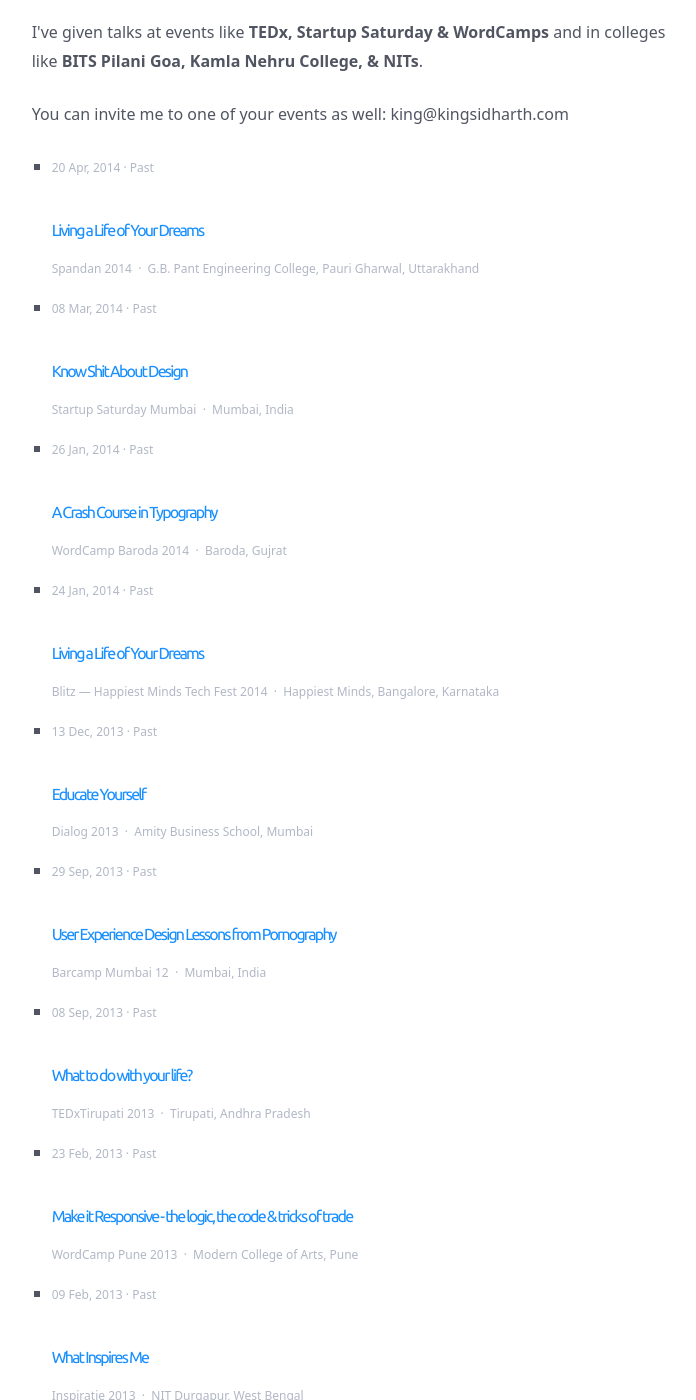
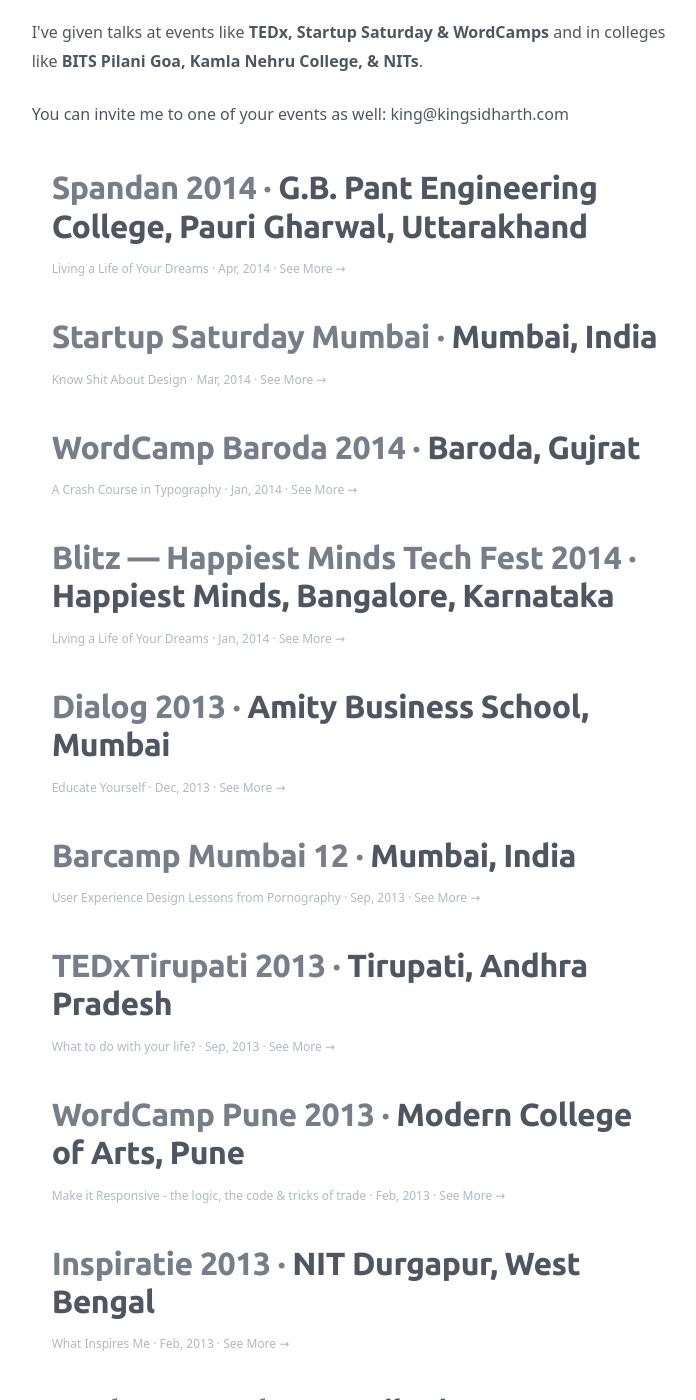
Before and after one commit to 64Notes/64notes.com, a Jekyll site: the page built from speaking/index.html, in a window 1280 px wide and 1400 px high, scrolled down 279 px. Shown: the whole window, without its empty margins (290-986 px from the left). Built offline with Jekyll 4.4.1, drawn with Linux system fonts in a browser that asks for light colours; some of the changed text lies outside the part shown.

Commit message:
Fix talk titles

```diff
--- a/index.html
+++ b/index.html
@@ -21,10 +21,6 @@
       {% for post in posts limit:7 %}
         <li class="post">
         <a href="{{ post.url }}">
-          <!--<div class="post__meta">
-            <date class="">{{ post.date | date: "%d %b, %Y" }}</date>
-            {% if post.data.category == 'design' %} &middot; Design{%endif%}
-          </div>-->
           <div class="post__title--link">{{ post.title }}</div>
         </a>
         </li>
--- a/speaking/index.html
+++ b/speaking/index.html
@@ -7,29 +7,23 @@
 <p>I've given talks at events like <strong>TEDx, Startup Saturday &amp; WordCamps</strong> and in colleges like <strong>BITS Pilani Goa, Kamla Nehru College, &amp; NITs</strong>.</p>
 <p>You can invite me to one of your events as well: king@kingsidharth.com</p>
 
-<!--<p class="center">Yikes! Looks like I am not speaking anywhere. Mom? MOMMY?!</p>-->
-<ul class='post_list nav past nav--stacked'>
-{% for post in site.categories.speaking %}
-  <li class='talk post post--talk' itemscope itemtype="http://data-vocabulary.org/Event">
-  <a href="{{ post.url }}" itemprop="url">
+<ul class="posts-list list--full">
+  {% for post in site.categories.speaking %}
+  <li class="talk post post--talk" itemscope itemtype="http://data-vocabulary.org/Event">
+    <div itemprop="startDate" datetime="{{ post.date }}">
 
-    <div itemprop="startDate" datetime="{{ post.date }}" class='post__meta'>
-      <date>{{ post.date | date: "%d %b" }}, <span class="normal">{{ post.date | date: "%Y" }}</span></date>
-      {% if post.future %} &middot;<strong> Upcoming</strong>
-      {% else %} &middot; Past{% endif %}
-    </div>
+      <h2 class="talk__title post__title">
+        {{ post.event }} &middot; <em>{{ post.place }}</em>
+      </h2>
+      <a href="{{ post.url }}" itemprop="url">
+        <div class="talk__meta post__meta" itemprop="name">
+          {{ post.title }} &middot; {{ post.date | date: "%b, %Y" }} &middot; <span>See More &rarr;</span>
+        </div>
+      </a>
 
-    <div class="post__title talk__title" itemprop="name">{{ post.title }}</div>
-
-    <div class="post__meta">
-      <span class="normal talk__event" itemprop="summary">{{ post.event }}</span>
-      &nbsp;&middot;&nbsp;
-      <span class="normal talk__location">{{ post.place }}</span>
-    </div>
-
-  </a>
+  </div><!-- schema-->
   </li>
-{% endfor %}
+  {% endfor %}
 </ul>
 
 <!-- FUTURE: highlight future ones -->
```
Also changed, not shown: assets/scss/components/_posts.scss (+45 -1 lines).
